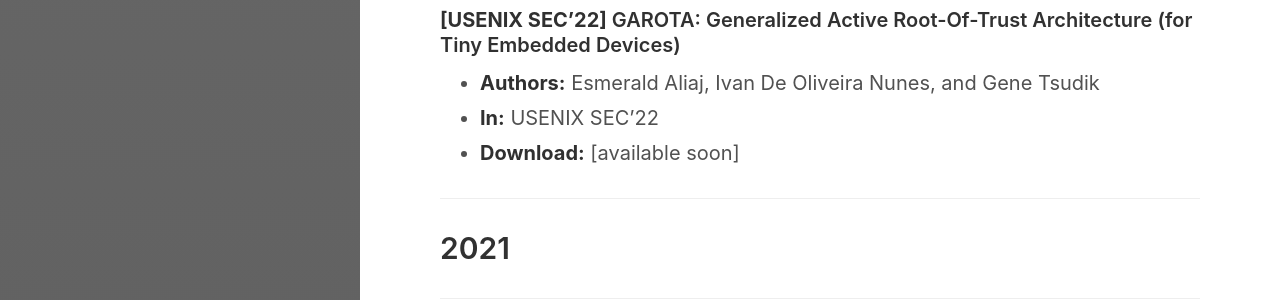
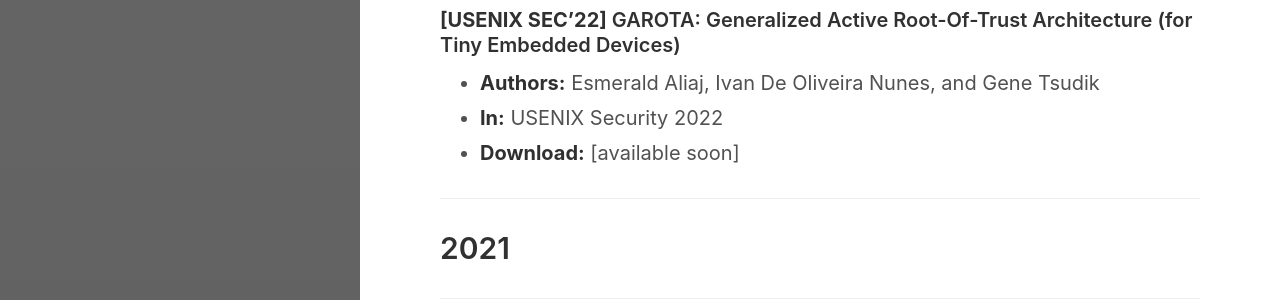
Before and after one commit to ivanolive/ivanolive.github.io, a Jekyll site: the page built from research.md, in a window 1280 px wide. Shown: the part 351-651 px from the top of the page. Built offline with Jekyll 4.4.1, drawn with Linux system fonts in a browser that asks for light colours.

Commit message:
Update research.md

```diff
--- a/research.md
+++ b/research.md
@@ -16,7 +16,7 @@
 
 #### **\[USENIX SEC'22\]** GAROTA: Generalized Active Root-Of-Trust Architecture (for Tiny Embedded Devices)
 - **Authors:** Esmerald Aliaj, Ivan De Oliveira Nunes, and Gene Tsudik
-- **In:** USENIX SEC'22
+- **In:** USENIX Security 2022
 - **Download:** [available soon]
 
 ___
```
